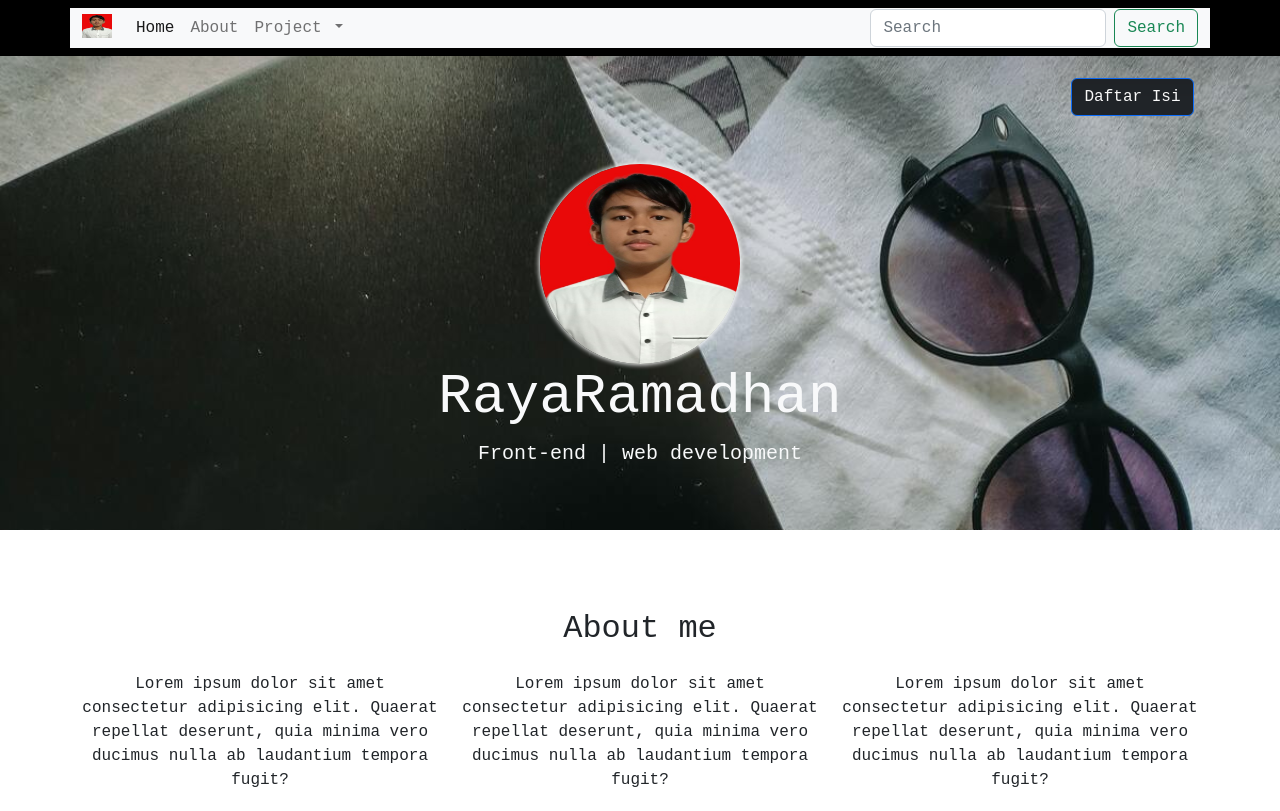
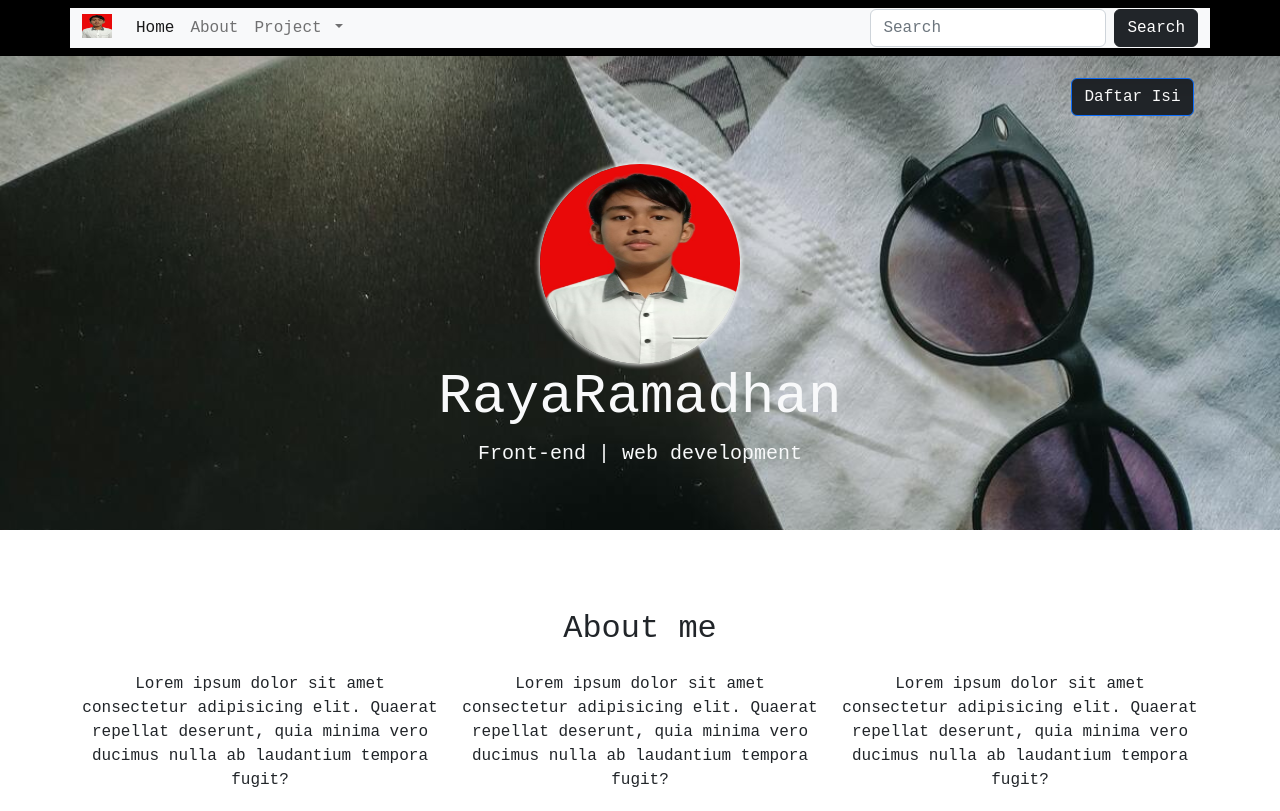
Before and after one commit to Rayaramadhan/rayaramdhan.github.io, a plain HTML site: page index.html in a window 1280 px wide. Shown: the top 811 px of the page. Drawn offline with nearby package versions, Linux system fonts and the light colour scheme.

Commit message:
edit buton

```diff
--- a/index.html
+++ b/index.html
@@ -41,7 +41,7 @@
           </ul>
           <form class="d-flex" role="search">
             <input class="form-control me-2" type="search" placeholder="Search" aria-label="Search" />
-            <button class="btn btn-outline-success" type="submit">Search</button>
+            <button class="btn btn-dark" type="submit">Search</button>
           </form>
         </div>
       </div>
```
